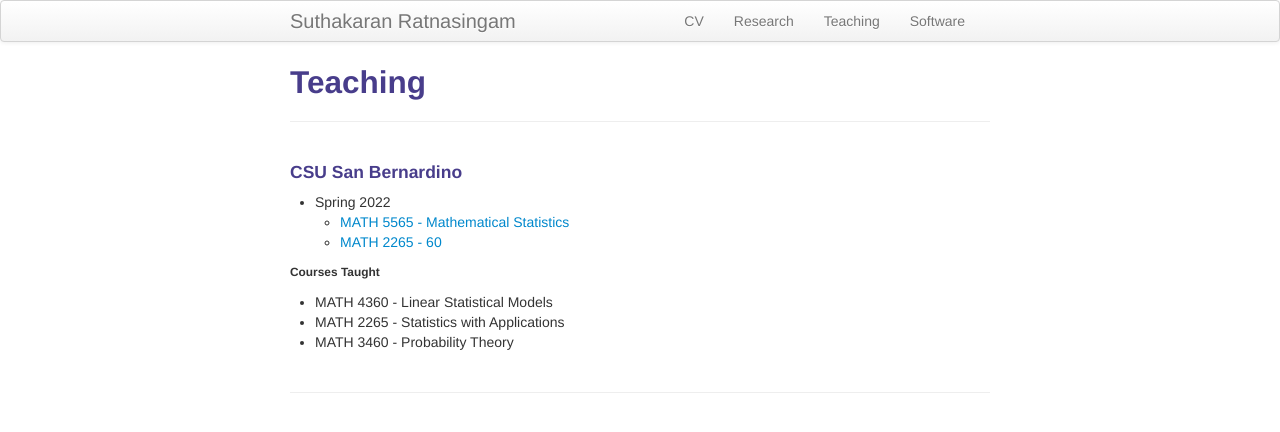
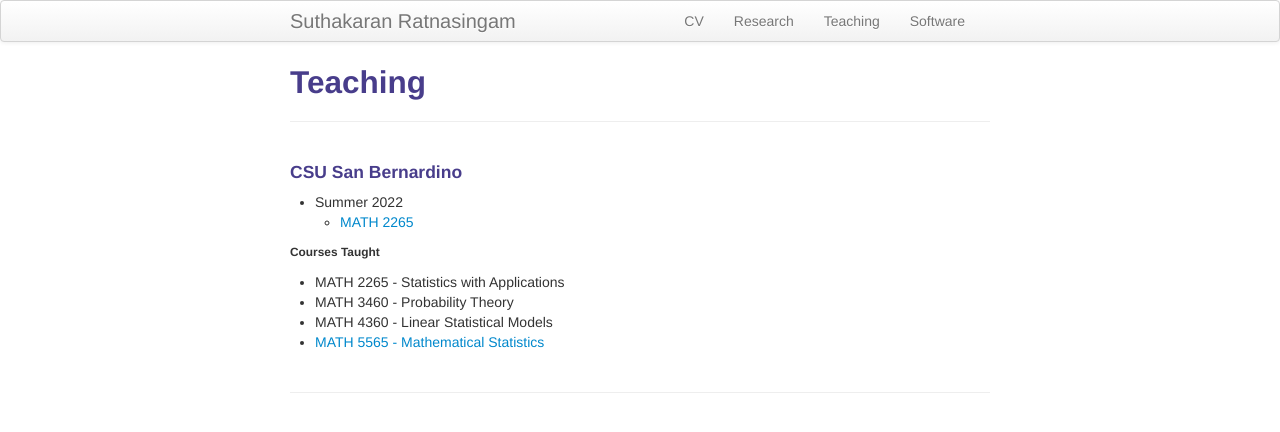
Before and after one commit to suthakaranr/suthakaranr.github.io, a Jekyll site: the page built from pages/Teaching.md, in a window 1280 px wide. Shown: the top 432 px of the page. Built offline with Jekyll 4.4.1, drawn with Linux system fonts in a browser that asks for light colours.

Commit message:
Update Teaching.md

```diff
--- a/pages/Teaching.md
+++ b/pages/Teaching.md
@@ -4,11 +4,11 @@ title: Teaching
 description: Suthakaran's teaching portfolio
 ---
 #### CSU San Bernardino
-* Spring 2022
-   * <a style="text-decoration:none" href="../pages/MathStat.html" target="_blank" rel="noopener noreferrer">MATH 5565 - Mathematical Statistics </a>
-   * <a style="text-decoration:none" href="../pages/StatApp.html" target="_blank" rel="noopener noreferrer">MATH 2265 - 60 </a>
+* Summer 2022
+   * <a style="text-decoration:none" href="../pages/StatApp.html" target="_blank" rel="noopener noreferrer">MATH 2265 </a>
 
 ###### Courses Taught
-   * MATH 4360 - Linear Statistical Models
    * MATH 2265 - Statistics with Applications
    * MATH 3460 - Probability Theory
+   * MATH 4360 - Linear Statistical Models
+   * <a style="text-decoration:none" href="../pages/MathStat.html" target="_blank" rel="noopener noreferrer">MATH 5565 - Mathematical Statistics </a>
```
